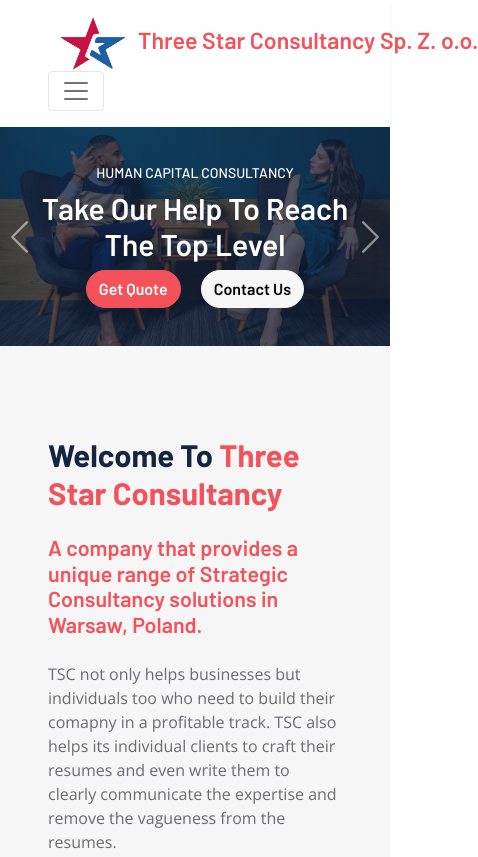
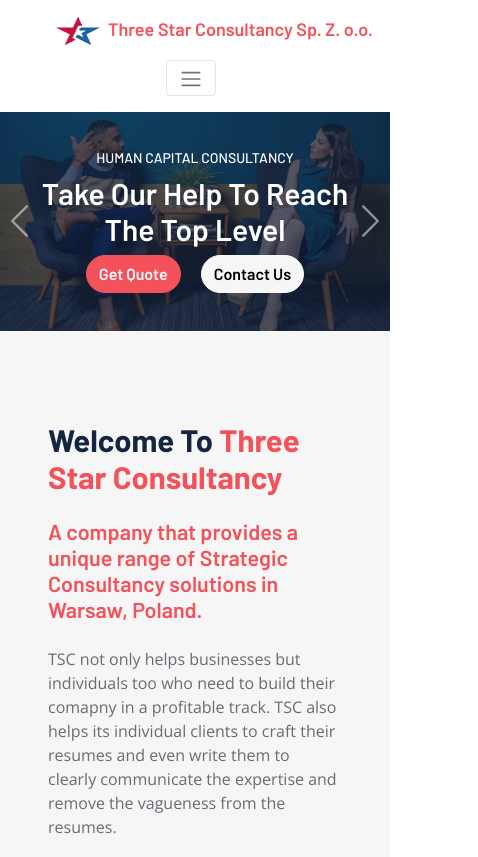
Before and after one commit to dashrishikeshan/tscpl, a plain HTML site: page index.html in a window 390 px wide. Shown: the top 857 px of the page, 478 px wide, since content can reach past the window. Drawn offline with nearby package versions, Linux system fonts and the light colour scheme.

Commit message:
page updated

```diff
--- a/css/style.css
+++ b/css/style.css
@@ -252,3 +252,18 @@
 .blog-item:hover img {
     transform: scale(1.1);
 }
+
+@media (max-width: 906px) {
+        .logo-alt{
+          font-size: 18px;
+        /* font-weight: 500 !important; */
+    }
+
+   .nab-btn-01{
+    margin-left : 40%;
+    margin-top: 2%;
+    font-family: inherit;
+    font-size: inherit;
+    line-height: inherit;
+   }
+}
--- a/index.html
+++ b/index.html
@@ -5,8 +5,8 @@
     <meta charset="utf-8">
     <title>Three Star Consultancy Sp. Z. o.o.</title>
     <meta content="width=device-width, initial-scale=1.0" name="viewport">
-    <meta content="Free HTML Templates" name="keywords">
-    <meta content="Free HTML Templates" name="description">
+    <meta content="" name="keywords">
+    <meta content="" name="description">
 
     <!-- Favicon -->
     <link href="img/favicon.ico" rel="icon">
@@ -26,18 +26,22 @@
     <!-- Customized Bootstrap Stylesheet -->
     <link href="css/bootstrap.min.css" rel="stylesheet">
 
+
     <!-- Template Stylesheet -->
     <link href="css/style.css" rel="stylesheet">
 </head>
 
         <!-- Navbar Start -->
-    <nav class="navbar navbar-expand-lg bg-white navbar-light shadow-sm px-5 py-3 py-lg-0">
-        <a href="index.html" class="navbar-brand p-0">
-        <h3 class="m-0 text-primary"><i></i><img src="img/Three Star Logo Poland PNG.png" width="90" height="55"  alt="img not found"/>Three Star Consultancy Sp. Z. o.o.</h3>
-        </a>
-        <button class="navbar-toggler" type="button" data-bs-toggle="collapse" data-bs-target="#navbarCollapse">
+        <nav class="navbar navbar-expand-lg bg-white navbar-light shadow-sm px-5 py-3 py-lg-0">
+            <a href="index.html" class="navbar-brand p-0">
+                <h3 class="text-primary logo-alt"><i></i><img src="/img/Three Star Logo Poland PNG.png" width="60" height="30" alt="">Three Star Consultancy Sp. Z. o.o.</h3>
+            </a>
+
+
+        <button class="navbar-toggler nab-btn-01" type="button" data-bs-toggle="collapse" data-bs-target="#navbarCollapse">
             <span class="navbar-toggler-icon"></span>
         </button>
+
         <div class="collapse navbar-collapse" id="navbarCollapse">
             <div class="navbar-nav ms-auto py-0 me-n3">
                 <a href="index.html" class="nav-item nav-link active">Home</a>
@@ -591,6 +595,7 @@
     <!-- Template Javascript -->
     <script src="js/main.js"></script>
 
+
 </body>
 
 </html>
```
Also changed, not shown: about.html (+5 -3 lines), contact.html (+5 -3 lines), service.html (+5 -3 lines).
